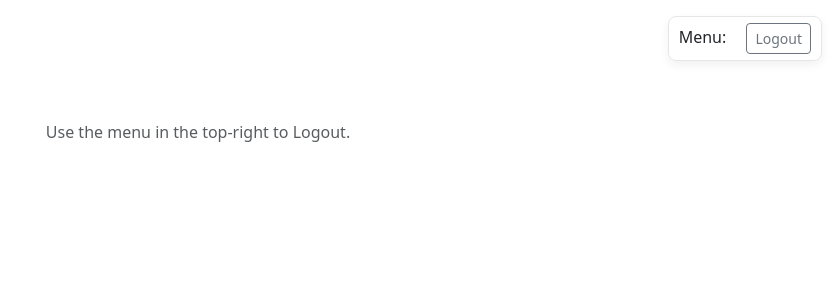
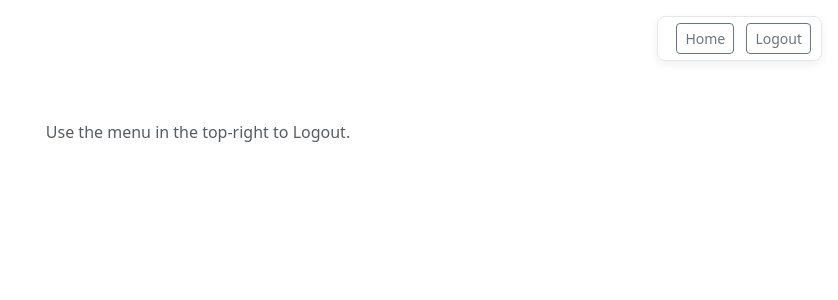
Before and after one commit to maisybaer/E-commerce_Labs, a PHP site: page / in a window 1280 px wide. Shown: the top 300 px of the page, without its empty margins (442-1280 px from the left). Run offline with PHP 8.4, Linux system fonts and the light colour scheme; the visitor is signed in with stand-in values (Sample User, id 1).

Commit message:
update index.php

```diff
--- a/index.php
+++ b/index.php
@@ -37,9 +37,11 @@ $role = getUserRole();
 <body>
 
 	<div class="menu-tray">
-		<span class="me-2">Menu:</span>
 		<?php if (isset($_SESSION['user_id'])): ?>
+
+			<a href="index.php" class="btn btn-sm btn-outline-secondary">Home</a>
 			<a href="login/logout.php" class="btn btn-sm btn-outline-secondary">Logout</a>
+
 		<?php else: ?>
 			<a href="login/register.php" class="btn btn-sm btn-outline-primary">Register</a>
 			<a href="login/login.php" class="btn btn-sm btn-outline-secondary">Login</a>
@@ -51,7 +53,10 @@ $role = getUserRole();
 
             <?php if ($role == 1) : ?>
 				<h1>Welcome Admin!</h1>
-                <a href="admin/category.php" class="btn btn-sm btn-outline-primary">Category</a>
+                <a href="admin/category.php" class="btn btn-sm btn-outline-primary">Categories</a>
+				<a href="admin/category.php" class="btn btn-sm btn-outline-primary">Products</a>
+				<a href="admin/category.php" class="btn btn-sm btn-outline-primary">Customers</a>
+				<a href="admin/category.php" class="btn btn-sm btn-outline-primary">Orders</a>
             <?php elseif ($role == 2) : ?>
 				<h1>Welcome Customer!</h1>
 			<?php endif; ?>
```
